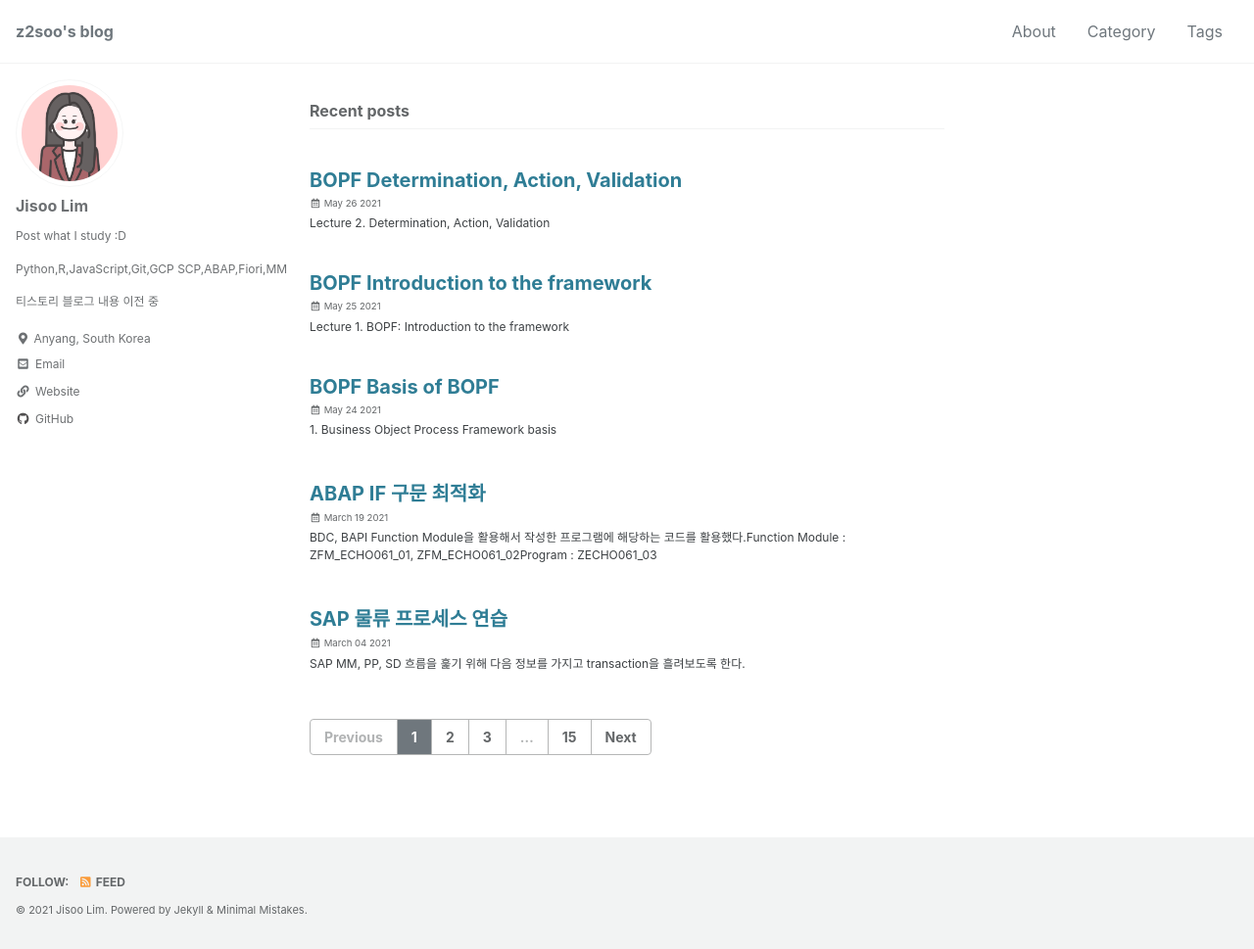
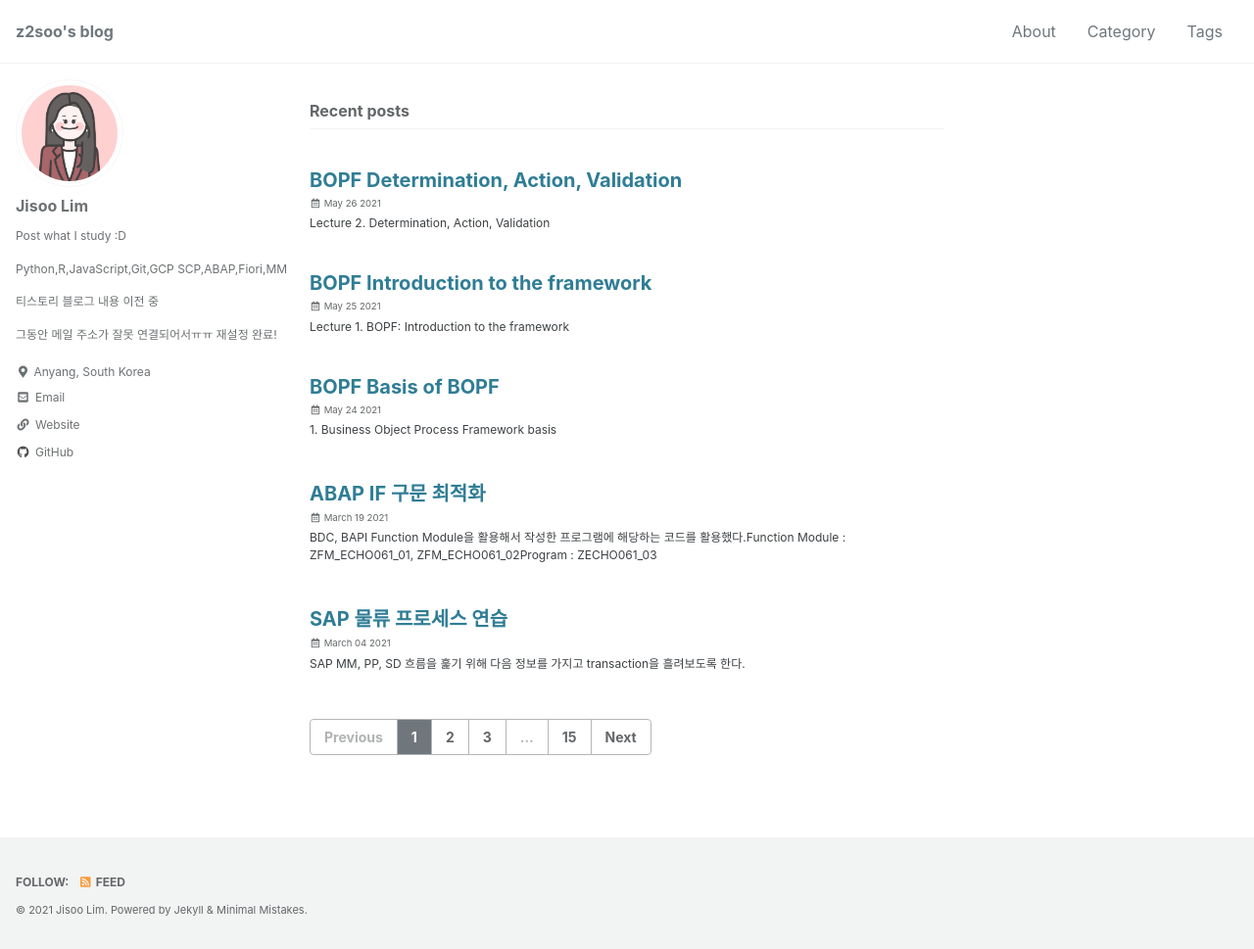
Before and after one commit to z2soo/z2soo.github.io, a Jekyll site: the page built from index.html, in a window 1280 px wide and 969 px high. Shown: the whole window at 98% size. Built offline with Jekyll 4.4.1, drawn with Linux system fonts in a browser that asks for light colours; cached includes are drawn as plain includes; the list of posts is cut into pages by our own code.

Commit message:
Update _config.yml
change comments

```diff
--- a/_config.yml
+++ b/_config.yml
@@ -95,7 +95,7 @@ analytics:
 author:
   name             : "Jisoo Lim"
   avatar           : "/assets/images/mypic.jpg" # path of avatar image, e.g. "/assets/images/bio-photo.jpg"
-  bio              : "Post what I study :D \n\n Python,R,JavaScript,Git,GCP \n SCP,ABAP,Fiori,MM \n\n 티스토리 블로그 내용 이전 중"
+  bio              : "Post what I study :D \n\n Python,R,JavaScript,Git,GCP \n SCP,ABAP,Fiori,MM \n\n 티스토리 블로그 내용 이전 중 \n\n 그동안 메일 주소가 잘못 연결되어서ㅠㅠ 재설정 완료!"
   location         : "Anyang, South Korea"
   email            :
   links:
```
